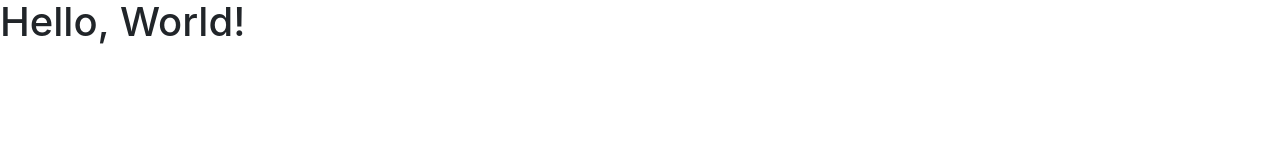
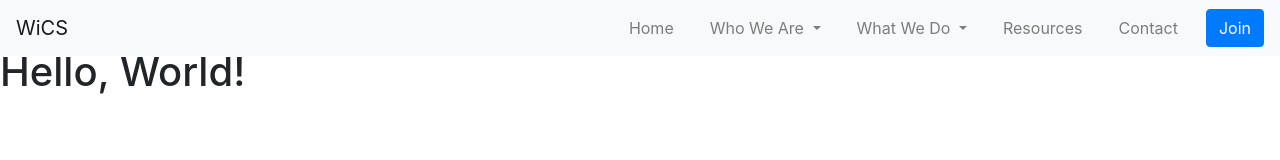
Before and after one commit to wics-dvc/wics-dvc.github.io, a website: page index.html in a window 1280 px wide. Drawn offline with nearby package versions, Linux system fonts and the light colour scheme.

Commit message:
Add navbar

```diff
--- a/css/main.css
+++ b/css/main.css
@@ -0,0 +1,12 @@
+body {
+  padding-top: 50px; /* navbar height */
+}
+
+/* Bootstrap Components Customization */
+.nav-item {
+  padding: 0px 10px;
+}
+
+.navbar-nav {
+  margin-right: 10px;
+}
--- a/index.html
+++ b/index.html
@@ -12,6 +12,48 @@
   <link rel="stylesheet" href="css/main.css">
 </head>
 <body>
+  <!-- Navbar -->
+  <nav class="navbar fixed-top navbar-expand-lg navbar-light bg-light">
+    <a class="navbar-brand" href="#">WiCS</a>
+    <button class="navbar-toggler" type="button" data-toggle="collapse" data-target="#navbarNav" aria-controls="navbarNav" aria-expanded="false" aria-label="Toggle navigation">
+      <span class="navbar-toggler-icon"></span>
+    </button>
+
+    <!-- Navbar Content -->
+    <div class="collapse navbar-collapse justify-content-end" id="navbarNav">
+      <ul class="navbar-nav">
+        <li class="nav-item">
+          <a class="nav-link" href="#">Home</a>
+        </li>
+        <li class="nav-item dropdown">
+          <a class="nav-link dropdown-toggle" href="#" id="whoDropdown" data-toggle="dropdown" aria-haspopup="true" aria-expanded="false">
+            Who We Are
+          </a>
+          <div class="dropdown-menu" aria-labelledby="whoDropdown">
+            <a class="dropdown-item" href="#">About</a>
+            <a class="dropdown-item" href="#">Board Members</a>
+          </div>
+        </li>
+        <li class="nav-item dropdown">
+          <a class="nav-link dropdown-toggle" href="#" id="whoDropdown" data-toggle="dropdown" aria-haspopup="true" aria-expanded="false">
+            What We Do
+          </a>
+          <div class="dropdown-menu" aria-labelledby="whoDropdown">
+            <a class="dropdown-item" href="#">Meetings</a>
+            <a class="dropdown-item" href="#">Mentorship</a>
+            <a class="dropdown-item" href="#">Events</a>
+          </div>
+        </li>
+        <li class="nav-item">
+          <a class="nav-link" href="#">Resources</a>
+        </li>
+        <li class="nav-item">
+          <a class="nav-link" href="#">Contact</a>
+        </li>
+      </ul>
+      <a class="btn btn-primary" href="#" role="button">Join</a>
+    </div>
+  </nav>
   <h1>Hello, World!</h1>
 
 
```
Also changed, not shown: src/layouts/default.html (+1 -0 lines), src/partials/nav.html (added, +42 -0 lines).
